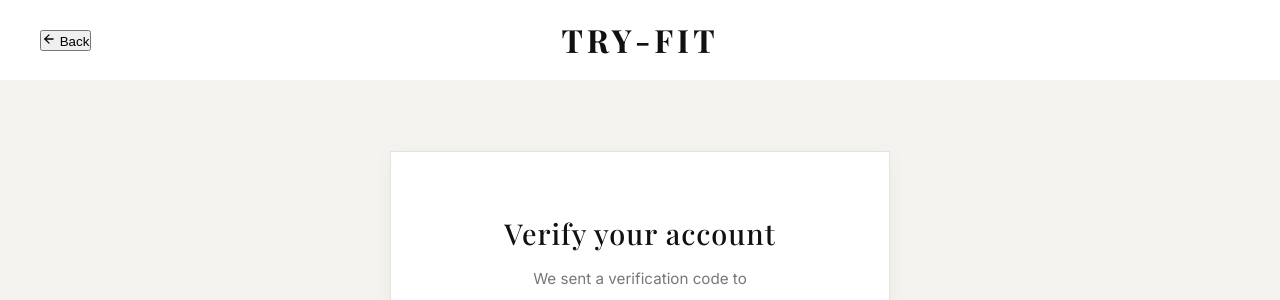
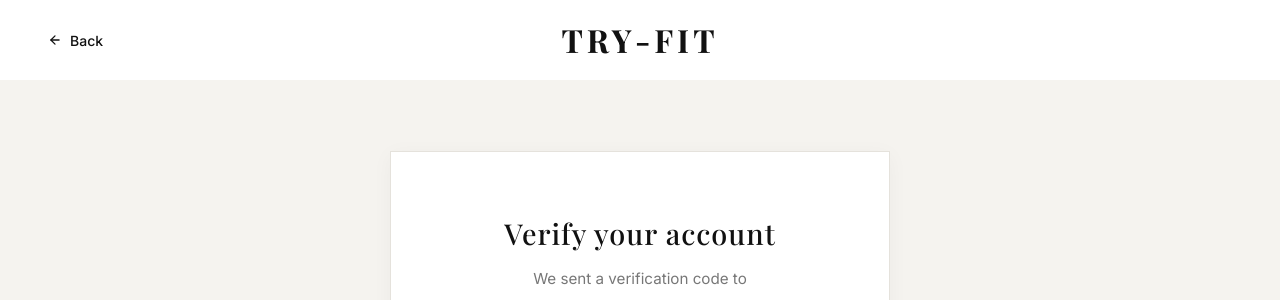
Before and after one commit to akash4466/TRY-FIT, a Python web app: template templates/verify.html in a window 1280 px wide. Shown: the top 300 px of the page. Run offline with Jinja, Linux system fonts and the light colour scheme; the template is opened without the code that fills it, so the values that code supplies are empty; some web fonts are replaced.

Commit message:
Improve navigation and back button styling

```diff
--- a/static/style.css
+++ b/static/style.css
@@ -203,20 +203,36 @@ img {
     display: inline-flex;
     align-items: center;
     gap: 8px;
-    background: var(--white);
-    border: 1px solid var(--border);
-    border-radius: 2px;
-    padding: 7px 14px;
-    font-family: var(--font-sans);
-    font-size: 0.72rem;
-    font-weight: 600;
-    text-transform: uppercase;
-    letter-spacing: 1.5px;
-    color: var(--primary);
+    min-height: 44px;
+    padding: 0 8px;
+    color: #111111;
+    text-decoration: none;
+    font-size: 14px;
+    font-weight: 500;
+    background: none;
+    border: none;
+    border-radius: 0;
+    font-family: var(--font-sans);
     cursor: pointer;
-    transition: var(--transition-fast);
+    transition: color var(--transition-fast);
     flex-shrink: 0;
-    box-shadow: 0 1px 2px rgba(0, 0, 0, 0.03);
+}
+
+.nav-back-btn svg {
+    width: 16px;
+    height: 16px;
+    flex-shrink: 0;
+    fill: none;
+    stroke: currentColor;
+}
+
+.nav-back-btn:hover {
+    color: #777777;
+}
+
+.nav-back-btn:focus {
+    outline: 2px solid #777777;
+    outline-offset: 2px;
 }
 
 .nav-back-btn:hover {
--- a/templates/verify.html
+++ b/templates/verify.html
@@ -12,10 +12,13 @@
     <header class="main-header" style="position: static; border-bottom: none;">
         <div class="container nav-wrapper">
             <div class="nav-left">
-                <button type="button" class="back-button" onclick="if(window.history.length > 1){ window.history.back(); } else { window.location.href='/'; }" title="Go Back" aria-label="Go Back">
-                    <svg viewBox="0 0 24 24" width="14" height="14" fill="none" stroke="currentColor" stroke-width="2.2" stroke-linecap="round" stroke-linejoin="round"><line x1="19" y1="12" x2="5" y2="12"/><polyline points="12 19 5 12 12 5"/></svg>
+                <a href="/" class="nav-back-btn" title="Go Back" aria-label="Back">
+                    <svg viewBox="0 0 24 24" width="14" height="14" fill="none" stroke="currentColor" stroke-width="2.2" stroke-linecap="round" stroke-linejoin="round" aria-hidden="true">
+                        <line x1="19" y1="12" x2="5" y2="12"></line>
+                        <polyline points="12 19 5 12 12 5"></polyline>
+                    </svg>
                     <span>Back</span>
-                </button>
+                </a>
             </div>
             <div class="nav-center">
                 <a href="/" class="logo" style="font-size: 2rem;">TRY-FIT</a>
```
Also changed, not shown: templates/admin_login.html (+7 -4 lines), templates/book_trial.html (+7 -4 lines), templates/dashboard.html (+7 -4 lines).
